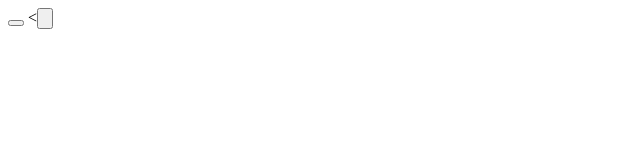
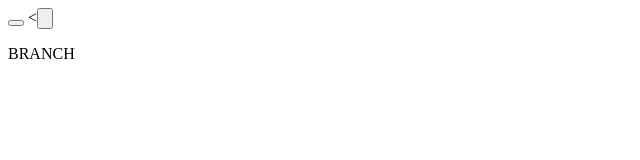
Before and after one commit to prakashsaripaka/HelloGit, a plain HTML site: page index.html in a window 1280 px wide. Shown: the full height of the page, 0-640 px from the left. Drawn offline with Linux system fonts and the light colour scheme.

Commit message:
Update index.html

```diff
--- a/index.html
+++ b/index.html
@@ -9,5 +9,6 @@
 <body>
 	<button class="Btn"></button>
 	<<input type="button" name="" value="">
+	<p>BRANCH</p>
 </body>
 </html>
```
